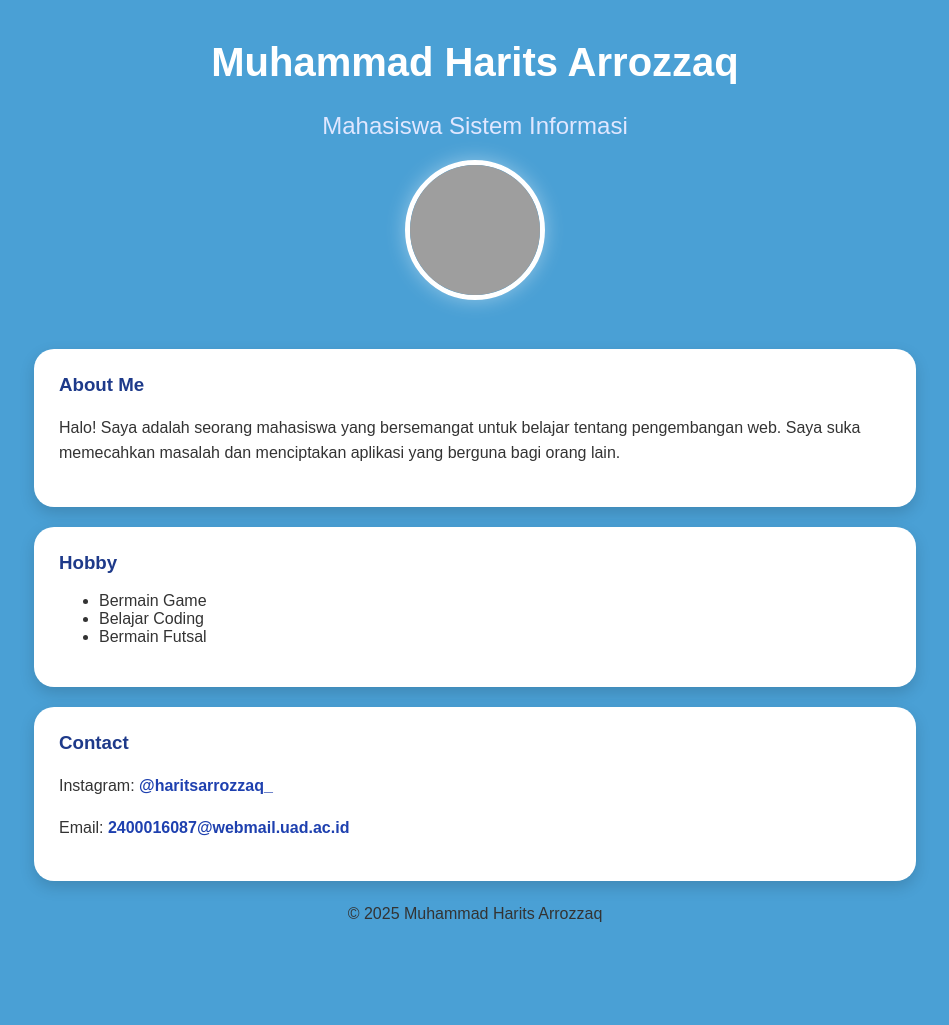
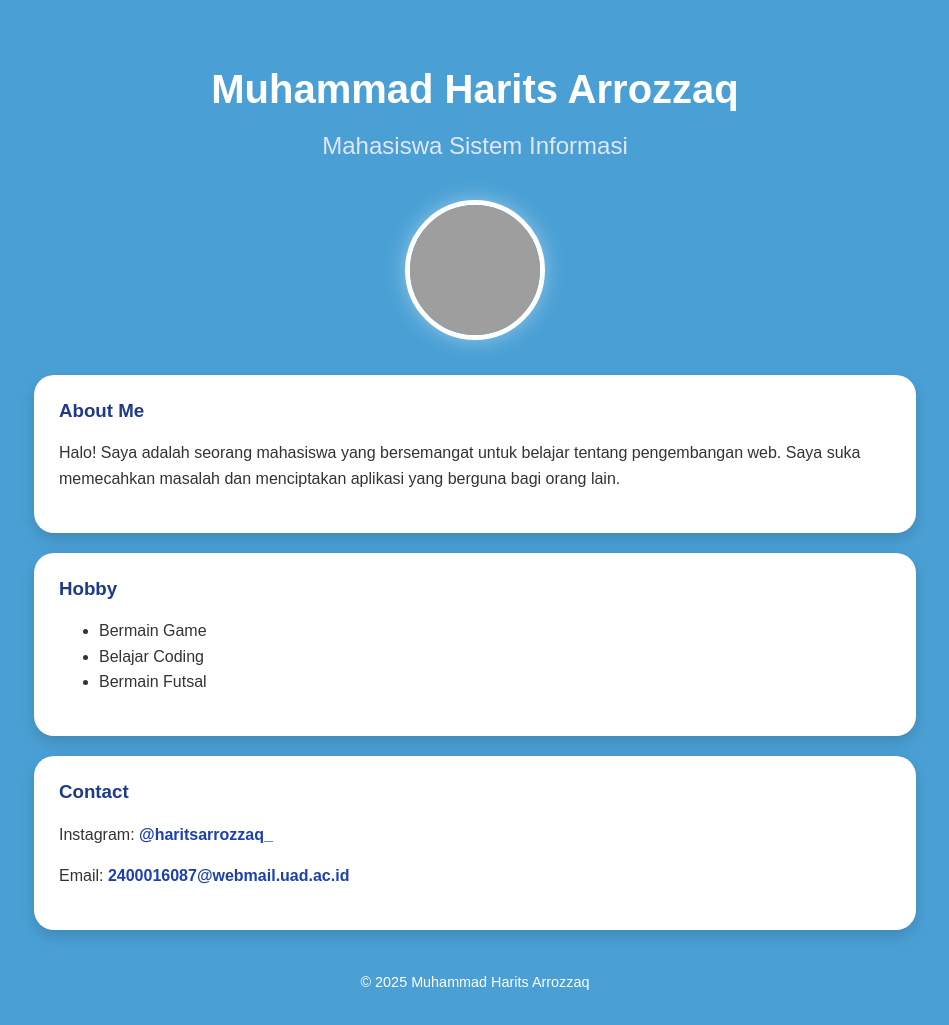
Before and after one commit to harits0510/pertemuan-2-html-css-basic, a plain HTML site: page index.html in a window 1280 px wide. Shown: the whole page, without its empty margins (165-1114 px from the left). Before the commit the page ends 943 px from the top, so only its background shows below. Drawn offline with Linux system fonts and the light colour scheme; grey boxes are pictures that could not be loaded.

Commit message:
Refactor CSS for grid layout and styling updates

```diff
--- a/style.css
+++ b/style.css
@@ -4,22 +4,41 @@ body {
     color: #333;
     margin: 0;
     padding: 0;
+}
+
+.container {
+    display: grid;
+    grid-template-areas:
+        "header"
+        "main"
+        "footer";
+    grid-template-columns: 1fr;
+    gap: 20px;
     text-align: center;
 }
 
-h1 {
+header {
+    grid-area: header;
+    margin-top: 40px;
+}
+header h1 {
     color: #ffffff;
     font-size: 2.5em;
-    margin-top: 40px;
+    margin-bottom: 5px;
+}
+header h2 {
+    color: #e0e7ff;
+    font-weight: 400;
 }
 
-h2 {
-    color: #e0e7ff;
-    font-weight: 400;
-    margin-bottom: 20px;
+main {
+    grid-area: main;
+    display: flex;
+    flex-direction: column;
+    align-items: center;
 }
 
-img {
+main img {
     width: 130px;
     height: 130px;
     border-radius: 50%;
@@ -32,19 +51,17 @@ img {
 section {
     background: #ffffff;
     width: 65%;
-    margin: 20px auto;
+    margin: 10px 0;
     padding: 25px;
     border-radius: 20px;
     box-shadow: 0 6px 15px rgba(0, 0, 0, 0.15);
     text-align: left;
 }
-
-h3 {
+section h3 {
     color: #1e3a8a;
     margin-top: 0;
 }
-
-p {
+section p, section ul {
     font-size: 1em;
     line-height: 1.6;
 }
@@ -60,7 +77,19 @@ a {
     text-decoration: none;
     font-weight: bold;
 }
-
 a:hover {
     text-decoration: underline;
 }
+
+footer {
+    grid-area: footer;
+    color: #ffffff;
+    font-size: 0.9em;
+    margin-bottom: 20px;
+}
+
+@media (max-width: 768px) {
+    section {
+        width: 85%;
+    }
+}
```
